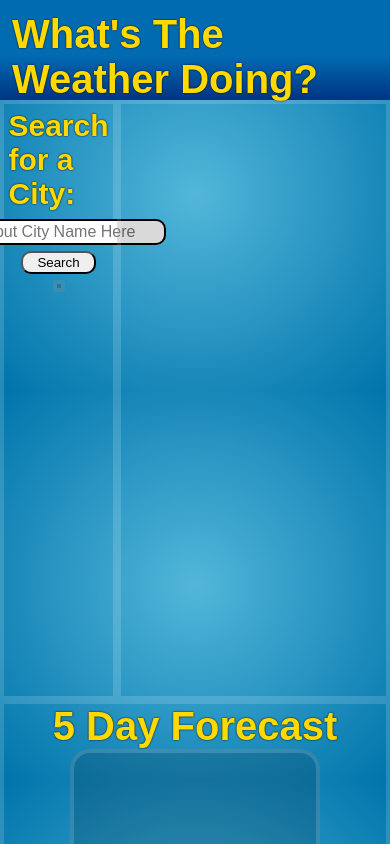
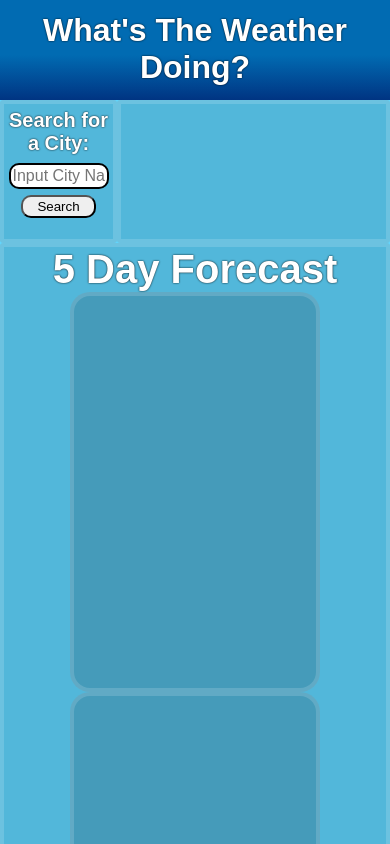
Before and after one commit to abranr84/What-is-the-weather, a plain HTML site: page index.html in a window 390 px wide. Shown: the top 844 px of the page. Drawn offline with Linux system fonts and the light colour scheme; a web font is replaced by a local one.

Commit message:
added media queries

```diff
--- a/assets/css/style.css
+++ b/assets/css/style.css
@@ -48,7 +48,6 @@ h1 {
     display: flex;
     flex-direction: column;
     width: 30%;
-    height: 600px;
     align-items: center;
     background-color: var(--clearContainer);
     border: 4px solid var(--clearBorder);
@@ -97,11 +96,11 @@ h1 {
     background-color: var(--clearContainer);
     border: 4px solid var(--clearBorder);
     border-radius: 3px;
+    opacity: 0;
 }
 
 #current-day-city-result-container {
     width: 70%;
-    height: 600px;
     background-color: var(--clearContainer);
     border: 4px solid var(--clearBorder);
     border-radius: 3px;
@@ -113,13 +112,12 @@ h1 {
     justify-content: space-around;
     align-items: center;
     width: 100%;
-    height: 600px;
     background-color: var(--clearContainer);
     border: 4px solid var(--clearBorder);
     border-radius: 3px;
 }
 
-#five-day-forecast {
+#five-day-forecast-h2 {
     color: var(--yellow);
     font-size: 40px;
     width: 100%;
@@ -134,3 +132,30 @@ h1 {
     border: 4px solid var(--clearBorder);
     border-radius: 20px;
 }
+
+@media screen and (max-width: 775px) {
+    body {
+        background-image: none;
+    }
+
+    h1 {
+        text-align: center;
+        color: #fff;
+        font-size: 32px;
+    }
+
+    #search-h2 {
+        text-align: center;
+        color: #fff;
+        font-size: 20px;
+    }
+
+    #search-city-input {
+        width: 100px;
+    }
+
+    #five-day-forecast-h2 {
+        text-align: center;
+        color: #fff;
+    }
+}
--- a/assets/js/script.js
+++ b/assets/js/script.js
@@ -0,0 +1 @@
+let APIKey = "46125bbc6eca33917f97835bb7522ce6";
--- a/index.html
+++ b/index.html
@@ -27,7 +27,7 @@
         </div>
 
         <div id="current-day-city-result-container">
-            <h2 id="current-day-city-result"></h2>
+            <h2 id="current-day-city-date-result"></h2>
             <img src="" id = "current-day-weather-img" alt="">
             <p id = "current-day-temp"></p>
             <p id = "current-day-wind"></p>
@@ -35,7 +35,7 @@
         </div>
 
         <div id="forecast-container">
-            <h2 id="five-day-forecast">5 Day Forecast</h2>
+            <h2 id="five-day-forecast-h2">5 Day Forecast</h2>
             <div class="forecast-days">
                 <h2 class="forecast-date" id="forecast-date-1"></h2>
                 <img src="" id = "forecast-day-1-img" alt="">
```
Also changed, not shown: images/Thermometer-icon.png (added), images/Wind-icon.png (added), images/cloudy.png (added), images/humidity.png (added), images/partly-cloudy.png (added), images/rainy.png (added), images/sunny.png (added).
